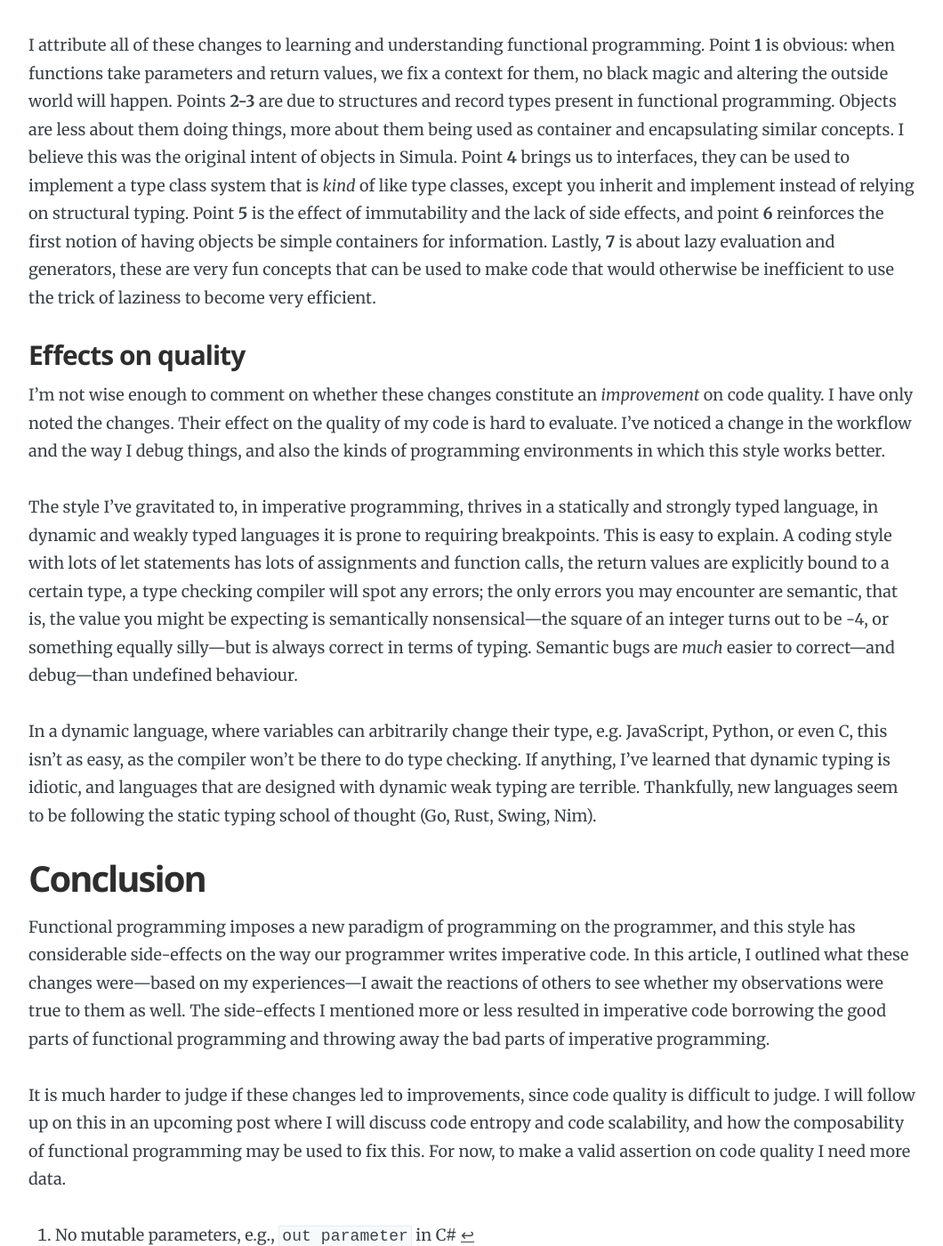
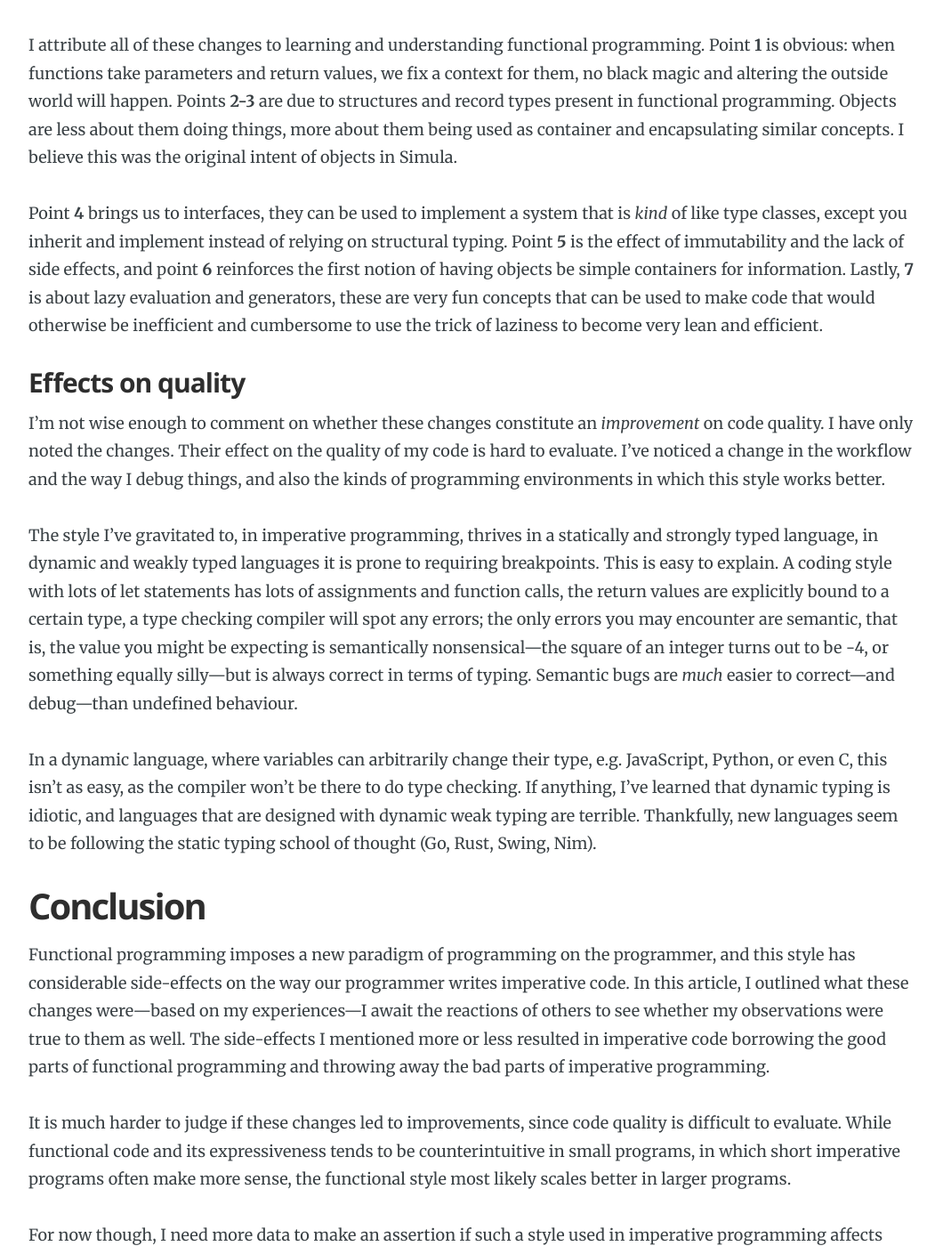
Before and after one commit to ane/ane.github.io, a Jekyll site: the page built from _posts/2015-1-1-side-effects-of-functional-programming.markdown, in a window 1280 px wide and 1400 px high, scrolled down 5208 px. Shown: the whole window at 89% size, without its empty margins (8-1068 px from the left). Built offline with Jekyll 4.4.1, drawn with Linux system fonts in a browser that asks for light colours; Markdown is read by kramdown in place of the engine named in the settings; comment, search, counter and statistics services are not loaded; some of the changed text lies outside the part shown.

Commit message:
Changes.

```diff
--- a/_posts/2015-1-1-side-effects-of-functional-programming.markdown
+++ b/_posts/2015-1-1-side-effects-of-functional-programming.markdown
@@ -142,15 +142,15 @@ at compile time, or due to lazy evaluation at runtime, are known as
 
 Because functions are declared to return the same result every time,
 IO events are deemed "unsafe", and hence the encapsulation lets us
-perform unsafe computations inside a safe environment&mdash;in Haskell, the
-IO monad.
+perform unsafe computations inside a safe environment&mdash;in
+Haskell, the IO monad.
 
 In Haskell, to interact with the outside world, you must encapsulate
 functions into a stateful computation, which the compiler understands
 have runtime-only considerations. Other languages such as OCaml aren't
-as strict and let you escape into the outside world whenever, and conveniently
-has a type `unit` which essentially is a value that conveys no meaning,
-much like the `void` of the C world.
+as strict and let you escape into the outside world whenever, and
+conveniently has a type `unit` which essentially is a value that
+conveys no meaning, much like the `void` of the C world.
 
 To summarize, immutability and the lack of real side-effects are key
 features in functional languages, while some languages allow it
@@ -187,7 +187,7 @@ I mentioned the concept of "moments of declaration", e.g.,
 ~~~ haskell
 x = 1                              -- x's moment of declaration
 y = x + 3                          -- y's moment of declaration
-bar = map (\z -> z ** 2) [1 .. y]  -- bar's moment of declaration
+bar = map (\z -> z ** 2) [1 .. y]  -- bar's moment of declaration[^2]
 ~~~
 
 all of the values above see only anything that precedes them, nothing
@@ -206,28 +206,30 @@ they are read-only definitions. This avoid what I call the *context
 piling*, where code relies too much on its preceding blocks with
 actual variables and mutated state.
 
-Of course, functional languages also have contexts, where the values you are
-looking at have some meaning defined above, but in functional programming,
-the key difference is that **the context is always defined before**. The lack of side
-effects is also subtly illustrated in the snippet above: `x` and `y` cannot
-touch `bar`, and `bar`s semantics can be easily deduced by looking *up*.
+Of course, functional languages also have contexts, where the values
+you are looking at have some meaning defined above, but in functional
+programming, the key difference is that **the context is always
+defined before**. The lack of side effects is also subtly illustrated
+in the snippet above: `x` and `y` cannot touch `bar`, and `bar`s
+semantics can be easily deduced by looking *up*.
 
 In an imperative language, we may define a variable and assign values
 to it, and over the course of the computation it may take new values,
-one will always be looking in *two* directions. This leads to increased code entropy.
+one will always be looking in *two* directions. This leads to
+increased code entropy.
 
 Functional programming affected my imperative object-oriented code in
 this many striking fashions:
 
-1. Avoid side effects, prefer functions that take parameters and return values,
-  **especially** in OOP, no byrefs[^1]!
+1. Avoid side effects, prefer functions that take parameters and
+return values, **especially** in OOP, no byrefs[^1]!
 2. Minimize stateful objects, use objects as containers and
   for encapsulation
 3. If you need stateful objects, make it explicit and easy to understand
 4. Use interfaces a bit like type classes, multiple inheritance *of
 interfaces* is OK
-5. Avoid context piling by let defining new variables with visible and clear moments of
-  declaration
+5. Avoid context piling by let defining new variables with visible and
+  clear moments of declaration
 6. Avoid `object.DoSomething()`
 7. Rely on lazy evaluation and generators (`yield` in C# or Python)
 
@@ -238,16 +240,17 @@ magic and altering the outside world will happen. Points **2-3** are
 due to structures and record types present in functional
 programming. Objects are less about them doing things, more about them
 being used as container and encapsulating similar concepts. I believe
-this was the original intent of objects in Simula. Point **4** brings
-us to interfaces, they can be used to implement a type class system
-that is *kind* of like type classes, except you inherit and implement
-instead of relying on structural typing. Point **5** is the effect of
-immutability and the lack of side effects, and point **6** reinforces
-the first notion of having objects be simple containers for
+this was the original intent of objects in Simula.
+
+Point **4** brings us to interfaces, they can be used to implement a
+system that is *kind* of like type classes, except you inherit and
+implement instead of relying on structural typing. Point **5** is the
+effect of immutability and the lack of side effects, and point **6**
+reinforces the first notion of having objects be simple containers for
 information.  Lastly, **7** is about lazy evaluation and generators,
 these are very fun concepts that can be used to make code that would
-otherwise be inefficient to use the trick of laziness to become very
-efficient.
+otherwise be inefficient and cumbersome to use the trick of laziness
+to become very lean and efficient.
 
 
 ## Effects on quality
@@ -289,10 +292,13 @@ imperative code borrowing the good parts of functional programming and
 throwing away the bad parts of imperative programming.
 
 It is much harder to judge if these changes led to improvements, since
-code quality is difficult to judge. I will follow up on this in an
-upcoming post where I will discuss code entropy and code scalability,
-and how the composability of functional programming may be used to fix
-this. For now, to make a valid assertion on code quality I need
-more data.
+code quality is difficult to evaluate. While functional code and its
+expressiveness tends to be counterintuitive in small programs, in
+which short imperative programs often make more sense, the functional
+style most likely scales better in larger programs.
+
+For now though, I need more data to make an assertion if such a style
+used in imperative programming affects code quality in any way.
 
 [^1]: No mutable parameters, e.g., `out parameter` in C#
+[^2]: I avoided `map (**) [...]` for clarity.
```
